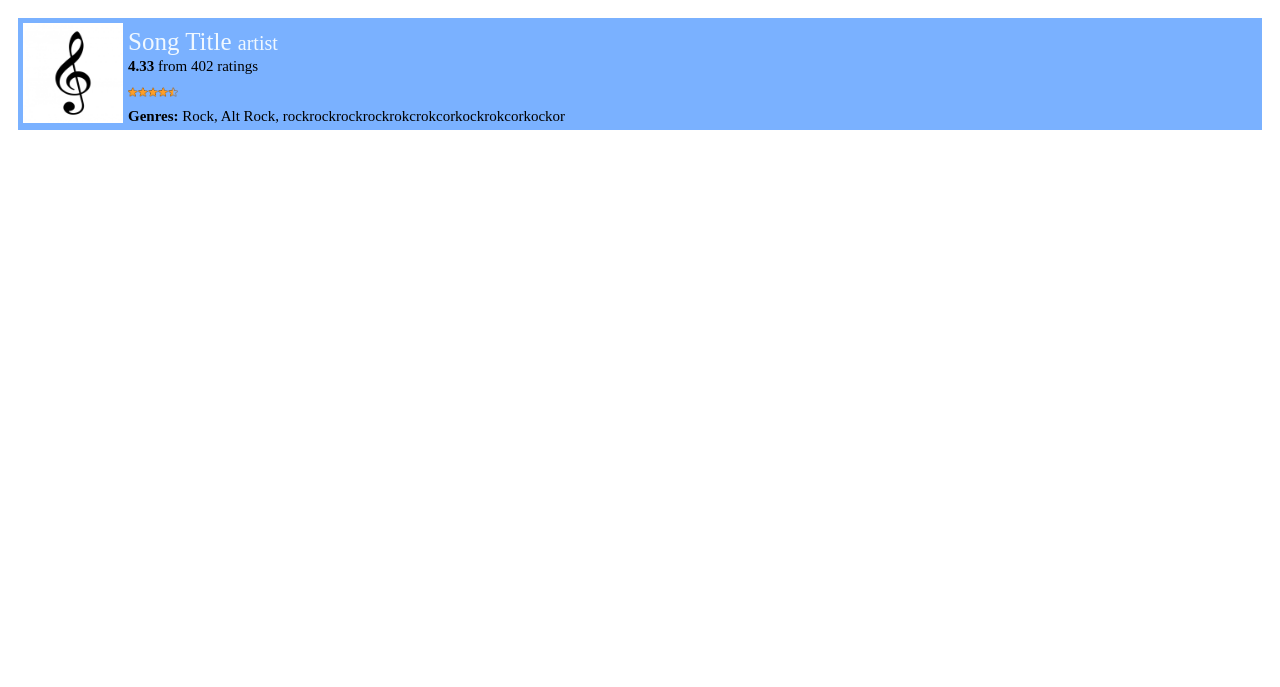
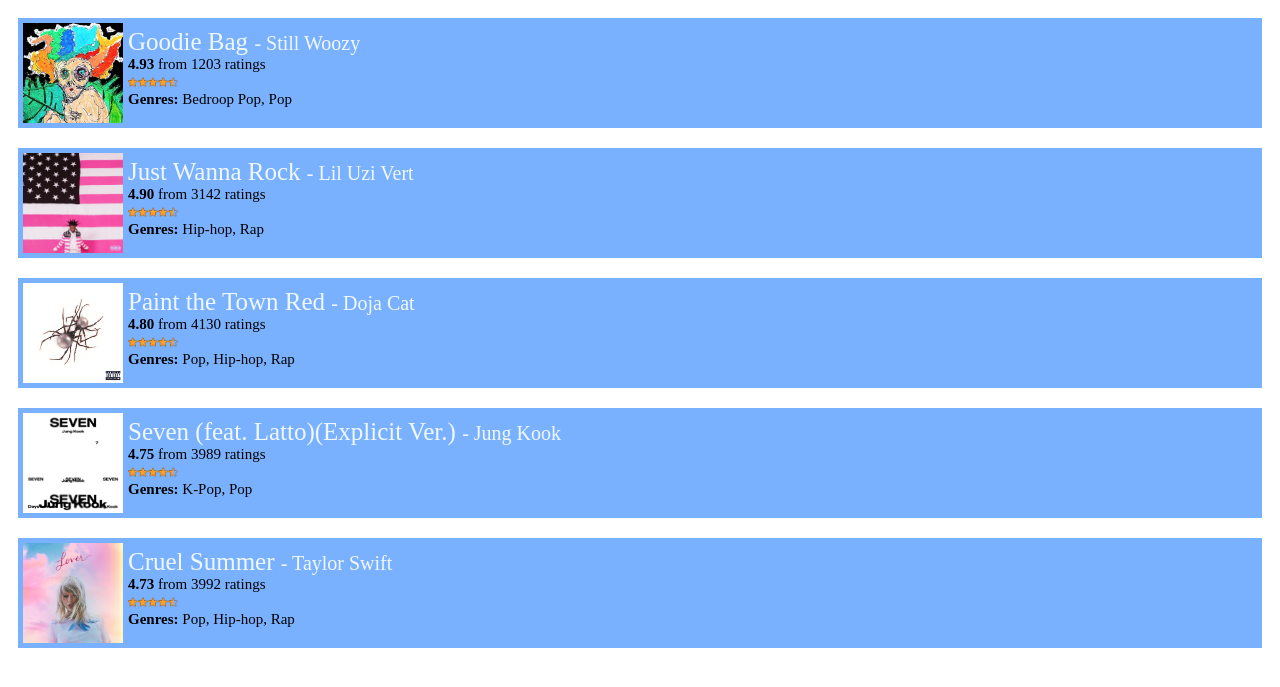
Before and after one commit to ryan-kobayashi/music-rater, a PHP site: page /topsongs.html in a window 1280 px wide. Shown: the top 687 px of the page. Run offline with PHP 8.4, Linux system fonts and the light colour scheme.

Commit message:
added some manual songs (might have to remove later) and made minor changes to the styling

```diff
--- a/topsongs.css
+++ b/topsongs.css
@@ -8,13 +8,12 @@
 .song-container{
     background-color: #7ab1ff;
     margin: 10px 10px 10px 10px;
-    font-size: 25px;
     display: flex;
     flex-direction: row;
 }
 
 .song-title{
-    height: 25px;
+    font-size: 25px;
     text-align: left;
     margin-top: 5px;
 }
@@ -40,7 +39,7 @@
 
 .song-text{
     font-size: 15px;
-    margin-top: 5px;
+
 }
 
 .song-artist{
--- a/topsongs.html
+++ b/topsongs.html
@@ -17,22 +17,89 @@
     <div class="topsongs-container">
         <div class="song-container">
             <div class="album-cover">
-                <img class="album-img" src="assets/no-cover.jpg">
+                <img class="album-img" src="assets/goody_bag-still_woozy.jpeg">
             </div>
             <div class="song-container-text">
                 <div class="song-title">
-                    <a href="#" class="song-title">Song Title</a> <a class ="song-artist" href="#">artist</a>
+                    <a href="#" class="song-title">Goodie Bag</a> <a class ="song-artist" href="#">- Still Woozy</a>
                 </div>
                 <div class="song-text">
-                    <b>4.33</b> from 402 ratings
+                    <b>4.93</b> from 1203 ratings
                 </div>
                     <img class="rating" src="assets/star-ratings/4.5-star.png">
                 <div class="song-text">
-                    <b style>Genres: </b> Rock, Alt Rock, rockrockrockrockrokcrokcorkockrokcorkockor
+                    <b style>Genres: </b> Bedroop Pop, Pop
                 </div>
             </div>
         </div>
-
+        <div class="song-container">
+            <div class="album-cover">
+                <img class="album-img" src="assets/pink_tape-lil-uzi-vert.webp">
+            </div>
+            <div class="song-container-text">
+                <div class="song-title">
+                    <a href="#" class="song-title">Just Wanna Rock</a> <a class ="song-artist" href="#">- Lil Uzi Vert</a>
+                </div>
+                <div class="song-text">
+                    <b>4.90</b> from 3142 ratings
+                </div>
+                    <img class="rating" src="assets/star-ratings/4.5-star.png">
+                <div class="song-text">
+                    <b style>Genres: </b> Hip-hop, Rap
+                </div>
+            </div>
+        </div>
+        <div class="song-container">
+            <div class="album-cover">
+                <img class="album-img" src="assets/scarlet-doja_cat.webp">
+            </div>
+            <div class="song-container-text">
+                <div class="song-title">
+                    <a href="#" class="song-title">Paint the Town Red</a> <a class ="song-artist" href="#">- Doja Cat</a>
+                </div>
+                <div class="song-text">
+                    <b>4.80</b> from 4130 ratings
+                </div>
+                    <img class="rating" src="assets/star-ratings/4.5-star.png">
+                <div class="song-text">
+                    <b style>Genres: </b> Pop, Hip-hop, Rap
+                </div>
+            </div>
+        </div>
+        <div class="song-container">
+            <div class="album-cover">
+                <img class="album-img" src="assets/seven-jungkook_explicit_ver_ft_latto.jpeg">
+            </div>
+            <div class="song-container-text">
+                <div class="song-title">
+                    <a href="#" class="song-title">Seven (feat. Latto)(Explicit Ver.)</a> <a class ="song-artist" href="#">- Jung Kook</a>
+                </div>
+                <div class="song-text">
+                    <b>4.75</b> from 3989 ratings
+                </div>
+                    <img class="rating" src="assets/star-ratings/4.5-star.png">
+                <div class="song-text">
+                    <b style>Genres: </b> K-Pop, Pop
+                </div>
+            </div>
+        </div>
+        <div class="song-container">
+            <div class="album-cover">
+                <img class="album-img" src="assets/lover-taylor_swift.jpeg">
+            </div>
+            <div class="song-container-text">
+                <div class="song-title">
+                    <a href="#" class="song-title">Cruel Summer</a> <a class ="song-artist" href="#">- Taylor Swift</a>
+                </div>
+                <div class="song-text">
+                    <b>4.73</b> from 3992 ratings
+                </div>
+                    <img class="rating" src="assets/star-ratings/4.5-star.png">
+                <div class="song-text">
+                    <b style>Genres: </b> Pop, Hip-hop, Rap
+                </div>
+            </div>
+        </div>
     </div>
 </body>
 
```
Also changed, not shown: assets/goody_bag-still_woozy.jpeg (added), assets/lover-taylor_swift.jpeg (added), assets/pink_tape-lil-uzi-vert.webp (added), assets/scarlet-doja_cat.webp (added), assets/seven-jungkook_explicit_ver_ft_latto.jpeg (added).
